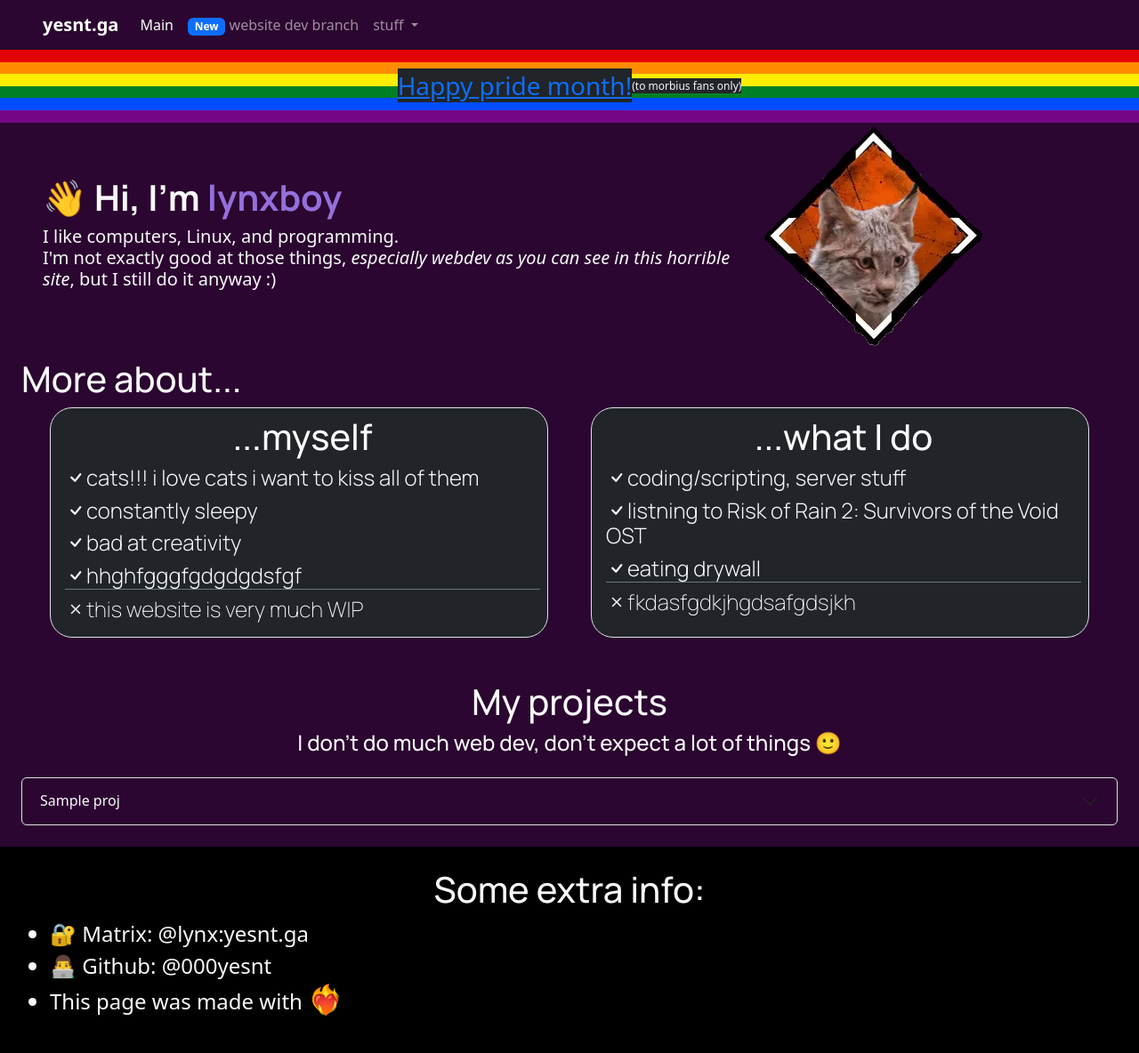
After one commit to 000yesnt/yga-flask, a Python web app: template app/yesntga/templates/front.html in a window 1280 px wide. The commit adds this page. Shown: the whole page at 89% size. Run offline with Jinja, Linux system fonts and the light colour scheme; the template is opened without the code that fills it: most values are stand-ins (such as "Sample title", 1, 10 or a date in 2020); some libraries are stand-ins or nearby versions.

Commit message:
no fucking clue honestly

```diff
--- a/app/yesntga/templates/base.html
+++ b/app/yesntga/templates/base.html
@@ -1,14 +1,25 @@
 <!doctype html>
-<html lang="en" class="has-background-dark">
+<html lang="en">
   <head>
+    <!-- Required meta tags -->
     <meta charset="utf-8">
     <meta name="viewport" content="width=device-width, initial-scale=1">
-	<link rel="stylesheet" href="https://cdn.jsdelivr.net/npm/bulma@0.9.3/css/bulma.min.css">
-	<link rel="shortcut icon" href="/static/world.png">
-	<script src="/static/js/modernizr-webp.js"></script>
-    <title>{{title}}</title>
+
+    <link rel="preconnect" href="https://fonts.googleapis.com">
+    <link rel="preconnect" href="https://fonts.gstatic.com" crossorigin>
+    <link href="https://fonts.googleapis.com/css2?family=Manrope:wght@200;300;400;500;600;700;800&display=swap" rel="stylesheet">
+
+    {% block prestrap %}{% endblock %}
+    <!-- Bootstrap CSS -->
+    <link href="https://cdn.jsdelivr.net/npm/bootstrap@5.2.0-beta1/dist/css/bootstrap.min.css" rel="stylesheet" integrity="sha384-0evHe/X+R7YkIZDRvuzKMRqM+OrBnVFBL6DOitfPri4tjfHxaWutUpFmBp4vmVor" crossorigin="anonymous">
+    <link rel="stylesheet" href="https://cdn.jsdelivr.net/npm/bootstrap-icons@1.8.1/font/bootstrap-icons.css">
+
+    <!-- Twemoji-->
+    <script src="https://twemoji.maxcdn.com/v/latest/twemoji.min.js" crossorigin="anonymous"></script>
+    {% block poststrap %}{% endblock %}
+    <title>{% block title %}{% endblock %}</title>
   </head>
-  <body class="has-background-dark">
+  <body class="{% block body_classes %}{% endblock %}">
     {% block body %}
 
     {% endblock %}
--- /dev/null
+++ b/app/yesntga/templates/front.html
@@ -0,0 +1,123 @@
+{% extends 'base.html' %}
+
+{% block title %}
+{{pgtitle}} -- yesnt.ga
+{% endblock %}
+
+{% block prestrap %}
+    <script src="/static/js/core.js"></script>
+{% endblock %}
+
+{% block poststrap %}
+    <link href="/static/css/core.css" rel="stylesheet" media="print" onload="this.media='all'">
+{% endblock %}
+
+{% block body %}
+  <nav class="navbar navbar-expand-lg navbar-dark bg-custom-main">
+    <div class="container-fluid px-5">
+      <a class="navbar-brand fw-bold" href="#">yesnt.ga</a>
+      <button class="navbar-toggler" type="button" data-bs-toggle="collapse" data-bs-target="#navbarSupportedContent" aria-controls="navbarSupportedContent" aria-expanded="false" aria-label="Toggle navigation">
+        <span class="navbar-toggler-icon"></span>
+      </button>
+      <div class="collapse navbar-collapse" id="navbarSupportedContent">
+        <ul class="navbar-nav me-auto mb-2 mb-lg-0">
+          <li class="nav-item">
+            <a class="nav-link active" aria-current="page" href="#">Main</a>
+          </li>
+          <li class="nav-item">
+            <a href="https://staging.yesnt.ga" class="nav-link"><span class='badge bg-primary'>New</span> website dev branch</a>
+          </li>
+          <li class="nav-item dropdown">
+            <a class="nav-link dropdown-toggle" href="#" id="navbarDropdown" role="button" data-bs-toggle="dropdown" aria-expanded="false">
+              stuff
+            </a>
+            <ul class="dropdown-menu" aria-labelledby="navbarDropdown">
+              <li><a class="dropdown-item" href="#">The Depot (TODO: Index page for it)</a></li>
+              <li><hr class="dropdown-divider"></li>
+              <li><a class="dropdown-item disabled" href="#">sus</a></li>
+            </ul>
+          </li>
+        </ul>
+      </div>
+    </div>
+  </nav>
+  <div class="container-fluid bg-gay text-light pt-4 pb-4">
+    <center><h3 class="bg-dark" style="display: inline"><a href="https://dbd.yesnt.ga/pride.jpg">Happy pride month!</a></h3><sup class="bg-dark">(to morbius fans only)</sup><br></center>
+  </div>
+  <div class="container-fluid bg-custom-main text-light px-5 mt-0"> <!-- Section 1 - Introduction -->
+    <div class="row align-items-center">
+      <div class="col">
+        <h1 class="fw-bold susfont">
+          👋 Hi, I'm <span id='rotating-text'><span class="fs-6">enable javascript/reload</span><div class='console-underscore' id='console'>&#95;</div>
+        </h1>
+      <h5 class="fw-light">
+        I like computers, Linux, and programming.<br>
+        I'm not exactly good at those things, <em>especially webdev as you can see in this horrible site</em>, but I still do it anyway :)
+      </h5>
+    </div>
+      <div class="col col-lg-4"><img src="/static/image/dbd.webp" width="256" height="256"></div>
+    </div>
+  </div>
+
+  <div class="container-fluid bg-custom-main px-4 pt-2 pb-4"> <!-- Section 2 - Info -->
+    <h1 class="text-light">More about...</h1>
+    <div class="row mx-2 gx-5">
+      <div class="col-lg mb-2">
+        <div class="p-2 ps-3 border bg-dark text-light h-100" style="border-radius: 25px">
+          <h1 class="text-center">...myself</h1>
+          <h4 class="bi bi-check fw-light">cats!!! i love cats i want to kiss all of them </h4>
+          <h4 class="bi bi-check fw-light">constantly sleepy</h4>
+          <h4 class="bi bi-check fw-light">bad at creativity</h4>
+          <h4 class="bi bi-check border-bottom border-secondary fw-light">hhghfgggfgdgdgdsfgf</h4>
+          <h4 class="bi bi-x fw-lighter">this website is very much WIP</h4>
+        </div>
+      </div>
+      <div class="col-lg mb-2">
+        <div class="p-2 ps-3 border bg-dark text-light h-100" style="border-radius: 25px">
+          <h1 class="text-center">...what I do</h1>
+          <h4 class="bi bi-check fw-light">coding/scripting, server stuff</h4>
+          <h4 class="bi bi-check fw-light">listning to  Risk of Rain 2: Survivors of the Void OST</h4>
+          <h4 class="bi bi-check border-bottom border-secondary fw-light">eating drywall</h4>
+          <h4 class="bi bi-x fw-lighter">fkdasfgdkjhgdsafgdsjkh</h4>
+        </div>
+      </div>
+    </div>
+  </div>
+
+  <div class="container-fluid bg-custom-main px-4 pt-3 pb-4"> <!-- Section 3 - Projects -->
+    <h1 class="text-center text-light">My projects</h1>
+    <h4 class="text-center text-light mb-4">I don't do much web dev, don't expect a lot of things 🙂</h4>
+    <div class="accordion" id="accordionExample">
+      {% for proj in projects %}
+      <div class="accordion-item text-light">
+        <h2 class="accordion-header" id="heading{{proj.index}}">
+          <button class="accordion-button collapsed" type="button" data-bs-toggle="collapse" data-bs-target="#collapse{{proj.index}}" aria-expanded="false" aria-controls="collapse{{proj.index}}">
+            {{proj.title}}
+          </button>
+        </h2>
+        <div id="collapse{{proj.index}}" class="accordion-collapse collapse" aria-labelledby="heading{{proj.index}}" data-bs-parent="#accordionExample">
+          <div class="accordion-body">
+            {{proj.desc|safe}}
+          </div>
+        </div>
+      </div>
+      {% endfor %}
+    </div>
+  </div>
+
+  <div class="container-fluid bg-black px-4 pt-4 pb-4">
+    <h1 class="text-center text-light">Some extra info:</h1>
+    <ul class='text-light fs-4'>
+      <li>🔐 Matrix: @lynx:yesnt.ga</li>
+      <li>👨‍💻 Github: @000yesnt</li>
+      <li>This page was made with <h2 style="display:inline">❤️‍🔥</h2></li>
+    </ul>
+  </div>
+
+  <!-- DOM scripts -->
+  <script async src="/static/js/strap.js" crossorigin="anonymous"></script>
+  <script>
+    consoleText(['yesnt', 'lynxboy'], 'rotating-text',['mediumpurple']);
+    twemoji.parse(document.body);
+  </script>
+{% endblock %}
--- a/html/static/css/core.css
+++ b/html/static/css/core.css
@@ -1,3 +1,33 @@
+.accordion {
+  --bs-accordion-color: rgba(var(--bs-dark-rgb), var(--bs-text-opacity));
+  --bs-accordion-bg: rgba(var(--bs-dark-rgb), var(--bs-text-opacity));
+  color: rgba(var(--bs-light-rgb), var(--bs-text-opacity));
+  /* --bs-accordion-transition: #{$accordion-transition}; */
+  /* --bs-accordion-border-color: #{$accordion-border-color}; */
+  /* --bs-accordion-border-width: #{$accordion-border-width}; */
+  /* --bs-accordion-border-radius: #{$accordion-border-radius}; */
+  /* --bs-accordion-inner-border-radius: #{$accordion-inner-border-radius}; */
+  /* --bs-accordion-btn-padding-x: #{$accordion-button-padding-x}; */
+  /* --bs-accordion-btn-padding-y: #{$accordion-button-padding-y}; */
+  /* --bs-accordion-btn-color: #{$accordion-color}; */
+  /* --bs-accordion-btn-bg: #{$accordion-button-bg}; */
+  /* --bs-accordion-btn-icon: #{escape-svg($accordion-button-icon)}; */
+  /* --bs-accordion-btn-icon-width: #{$accordion-icon-width}; */
+  /* --bs-accordion-btn-icon-transform: #{$accordion-icon-transform}; */
+  /* --bs-accordion-btn-icon-transition: #{$accordion-icon-transition}; */
+  /* --bs-accordion-btn-active-icon: #{escape-svg($accordion-button-active-icon)}; */
+  /* --bs-accordion-btn-focus-border-color: #{$accordion-button-focus-border-color}; */
+  /* --bs-accordion-btn-focus-box-shadow: #{$accordion-button-focus-box-shadow}; */
+  /* --bs-accordion-body-padding-x: #{$accordion-body-padding-x}; */
+  /* --bs-accordion-body-padding-y: #{$accordion-body-padding-y}; */
+  /* --bs-accordion-active-color: #{$accordion-button-active-color}; */
+  --bs-accordion-active-bg: rgba(var(--bs-dark-rgb), var(--bs-text-opacity));
+}
+
+.accordion-button {
+  color: rgba(var(--bs-light-rgb), var(--bs-text-opacity));
+}
+
 img.emoji { /* Twemoji */
     height: 1em;
     width: 1em;
@@ -36,6 +66,10 @@ h1 {
 
 .bg-black {
   background-color: black;
+}
+
+.bg-custom-main {
+  background-color: #2b0630;
 }
 
 /* Copyright (c) 2022 by Tobias (https://codepen.io/Tbgse/pen/dYaJyJ)
```
Also changed, not shown: app/yesntga/__init__.py (+5 -3 lines), app/yesntga/views/__init__.py (+47 -16 lines), html/index.html (+43 -6 lines), 1 other file.
